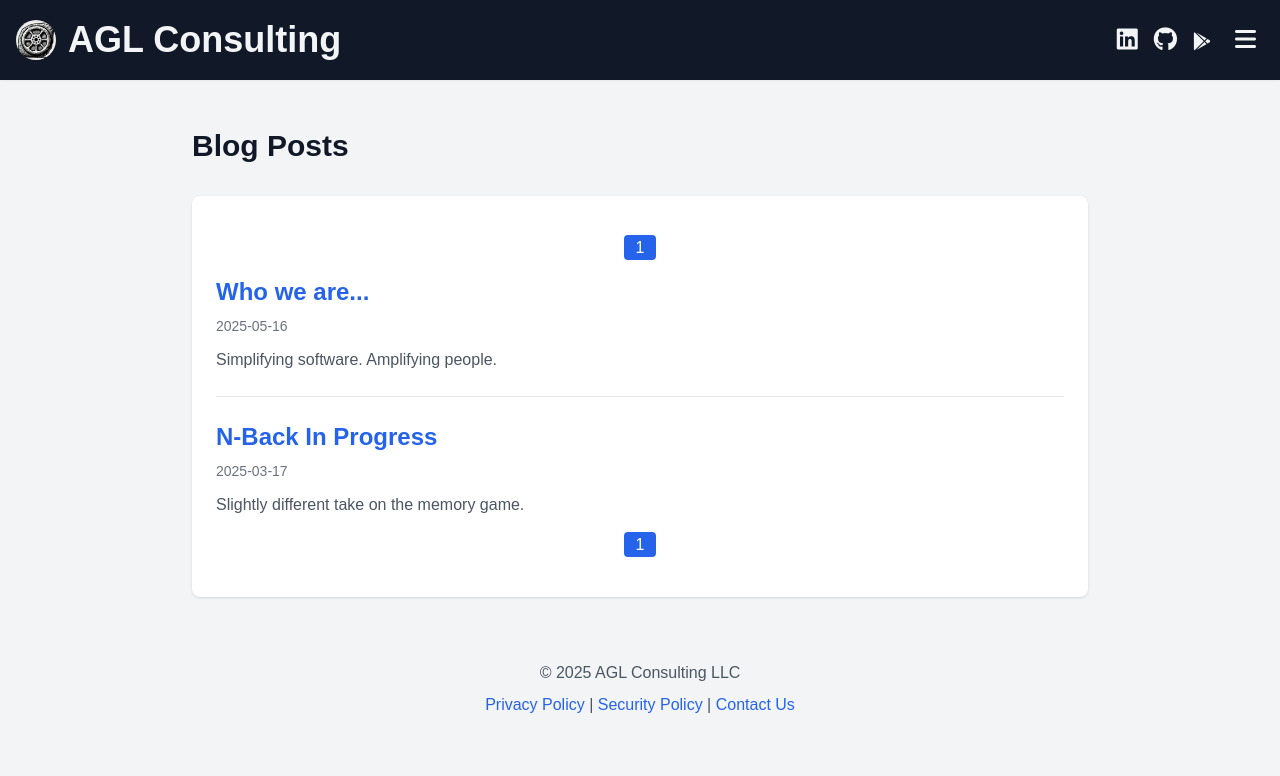
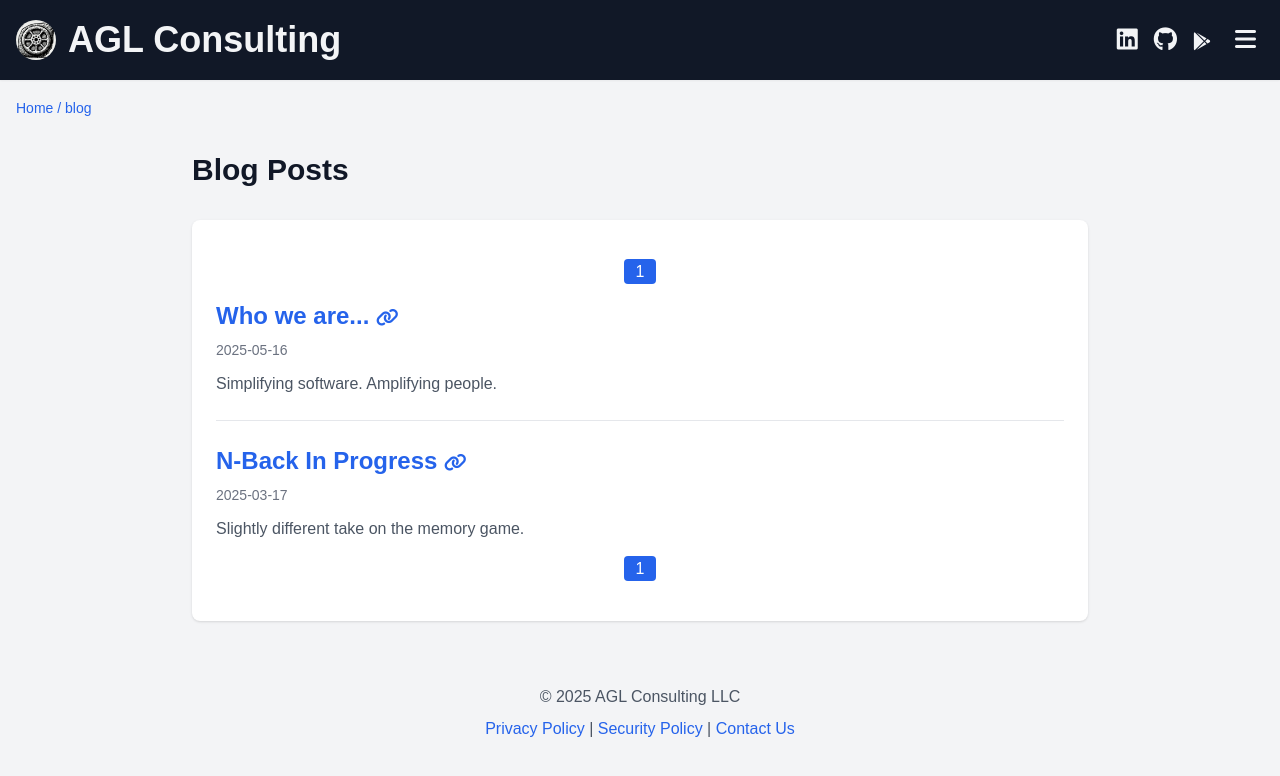
Before and after one commit to AGLFlorida/aglflorida.github.io, a Next.js app: page /blog in a window 1280 px wide. Shown: the top 776 px of the page. Built offline with nearby package versions, Linux system fonts and the light colour scheme.

Commit message:
fix: build error, add breadcrumbs

```diff
--- a/package.json
+++ b/package.json
@@ -10,7 +10,7 @@
   },
   "dependencies": {
     "gray-matter": "^4.0.3",
-    "next": "^15.2.4",
+    "next": "^15.3.2",
     "react": "^19.0.0",
     "react-dom": "^19.0.0",
     "react-google-recaptcha": "^3.1.0",
--- a/src/app/blog/[slug]/page.tsx
+++ b/src/app/blog/[slug]/page.tsx
@@ -1,5 +1,4 @@
 import { getPostBySlug, getSortedPosts } from "@/lib/getPosts";
-import Link from "next/link";
 
 export async function generateStaticParams() {
   const posts = getSortedPosts();
@@ -23,11 +22,6 @@ export default async function BlogPostPage({ params }: { params: Params }) {
 
   return (
     <div className="max-w-4xl mx-auto py-8">
-      <div>
-        <Link href={`/blog`} className="text-blue-600 hover:text-blue-800">
-          {'\u2190'} Back
-        </Link>
-      </div>
       <div className="bg-white p-6 rounded-lg shadow">
         <h1 className="text-3xl font-bold mb-2">{post.title}</h1>
         <p className="text-sm text-gray-500 mb-6">{post.date}</p>
--- a/src/app/blog/page.tsx
+++ b/src/app/blog/page.tsx
@@ -15,14 +15,15 @@ export async function generateStaticParams() {
   }));
 }
 
+// Looks like the interface for this changed between Next 14 and 15?
+// Adding a small workaround (hack) to make the typescript compiler happy.
 export async function generateMetadata(
-  { params }: {
-    params: { slug: string };
-  },
+  { params }: { params: Promise<{ slug: string }> },
   // eslint-disable-next-line @typescript-eslint/no-unused-vars
   _parent: ResolvingMetadata
 ): Promise<Metadata> {
-  const { slug } = params;
+  const resolvedParams = await params;
+  const { slug } = resolvedParams;
 
   return {
     title: `Blog: ${slug}`,
@@ -62,8 +63,8 @@ export default async function BlogPage({ searchParams }: { searchParams: SearchP
             key={pageNum}
             href={`/blog?page=${pageNum}`}
             className={`px-3 py-1 rounded ${pageNum === currentPage
-                ? 'bg-blue-600 text-white'
-                : 'text-blue-600 hover:bg-blue-100'
+              ? 'bg-blue-600 text-white'
+              : 'text-blue-600 hover:bg-blue-100'
               }`}
           >
             {pageNum}
@@ -96,7 +97,7 @@ export default async function BlogPage({ searchParams }: { searchParams: SearchP
                 className="block group"
               >
                 <h2 className="text-2xl font-semibold text-blue-600 group-hover:text-blue-800 mb-2">
-                  {post.title}
+                  {post.title} <i className="fa-solid fa-link text-lg"></i>
                 </h2>
                 <p className="text-sm text-gray-500 mb-3">{post.date}</p>
                 {post.excerpt && (
--- a/src/app/layout.tsx
+++ b/src/app/layout.tsx
@@ -2,6 +2,7 @@ import './globals.css';
 import Link from 'next/link';
 import Image from 'next/image';
 
+import { Breadcrumbs } from '@/lib/Breadcrumbs';
 
 import type { Metadata } from 'next';
 
@@ -127,7 +128,10 @@ export default function RootLayout({ children }: { children: React.ReactNode })
             </div>
           </div>
         </header>
-        <main className="max-w-7xl mx-auto p-4">{children}</main>
+        <main className="max-w-7xl mx-auto p-4">
+          <Breadcrumbs />
+          {children}
+        </main>
         <footer className="text-center py-4 text-gray-600">
           <div>{'\u00A9'} {currentYear} AGL Consulting LLC</div>
           <div className="mt-2">
--- a/src/app/page.tsx
+++ b/src/app/page.tsx
@@ -94,6 +94,11 @@ export default async function Home() {
               </li>
             ))}
           </ul>
+          <br />
+          <hr />
+          <Link href="/blog/" className="text-blue-600 hover:text-blue-800">
+            More...
+          </Link>
         </div>
 
         {/* Currently Reading Section */}
--- a/src/app/projects/[id]/page.tsx
+++ b/src/app/projects/[id]/page.tsx
@@ -1,5 +1,4 @@
 import { getProjectById, getSortedProjects } from "@/lib/getProjects";
-import Link from "next/link";
 
 type Params = Promise<{ id: string }>;
 
@@ -18,12 +17,6 @@ export default async function ProjectPage({ params }: { params: Params }) {
 
   return (
     <div className="max-w-4xl mx-auto py-8">
-      <div>
-        <Link href={`/projects`} className="text-blue-600 hover:text-blue-800">
-          {'\u2190'} Projects
-        </Link>
-      </div>
-
       <h1 className="text-3xl font-bold mb-8">{project.title}</h1>
 
       <div className="bg-white p-6 rounded-lg shadow mb-8">
--- a/src/app/projects/page.tsx
+++ b/src/app/projects/page.tsx
@@ -22,7 +22,11 @@ export default async function ProjectsPage() {
       <div className="space-y-6">
         {projects.map((project) => (
           <div key={project.id} className="bg-white p-6 rounded-lg shadow">
-            <h2 className="text-2xl font-semibold mb-2">{project.title}</h2>
+            <h2 className="text-2xl font-semibold mb-2">
+              <Link href={`/projects/${project.id}`}>
+                {project.title} <i className="fa-solid fa-link text-lg"></i>
+              </Link>
+            </h2>
             <p className="text-gray-600 mb-4">{project.description}</p>
             <div className="flex space-x-4">
               {project.links?.map((link, index) => (
@@ -38,12 +42,12 @@ export default async function ProjectsPage() {
                   <span>{link.text}</span>
                 </a>
               ))}
-              <Link
+              {/* <Link
                 href={`/projects/${project.id}`}
                 className="text-blue-600 hover:text-blue-800"
               >
                 Details {'\u2192'}
-              </Link>
+              </Link> */}
             </div>
           </div>
         ))}
--- /dev/null
+++ b/src/lib/Breadcrumbs.tsx
@@ -0,0 +1,30 @@
+"use client"
+
+import { usePathname } from 'next/navigation';
+import Link from 'next/link';
+
+export const Breadcrumbs = () => {
+  const pathname = usePathname();
+  const segments = pathname.split('/').filter(Boolean);
+
+  const crumbs = segments.map((segment, index) => {
+    const href = '/' + segments.slice(0, index + 1).join('/');
+    const label = decodeURIComponent(segment);
+
+    return (
+      <span key={href} className="text-sm">
+        {index > 0 && ' / '}
+        <Link href={href} className="text-blue-600 hover:underline">
+          {label}
+        </Link>
+      </span>
+    );
+  });
+
+  return <nav aria-label="Breadcrumbs">
+    {(segments.length > 0) && <span key={'/'} className="text-sm">
+      <Link href={'/'} className="text-blue-600 hover:underline">{"Home / "}</Link>
+    </span>}
+    {crumbs}
+  </nav>;
+}
```
Also changed, not shown: 1 other file (tests, documents, lock files or other folders).
